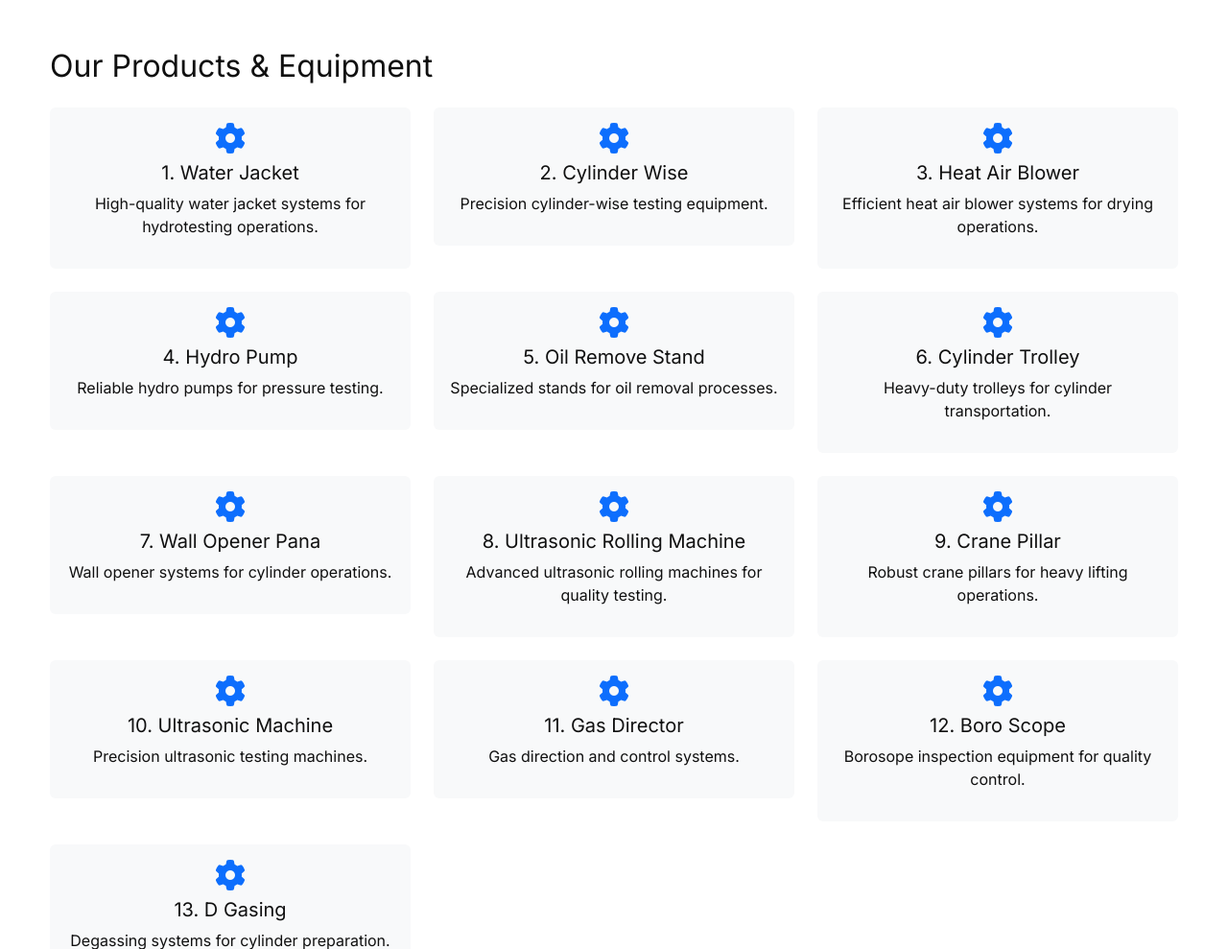
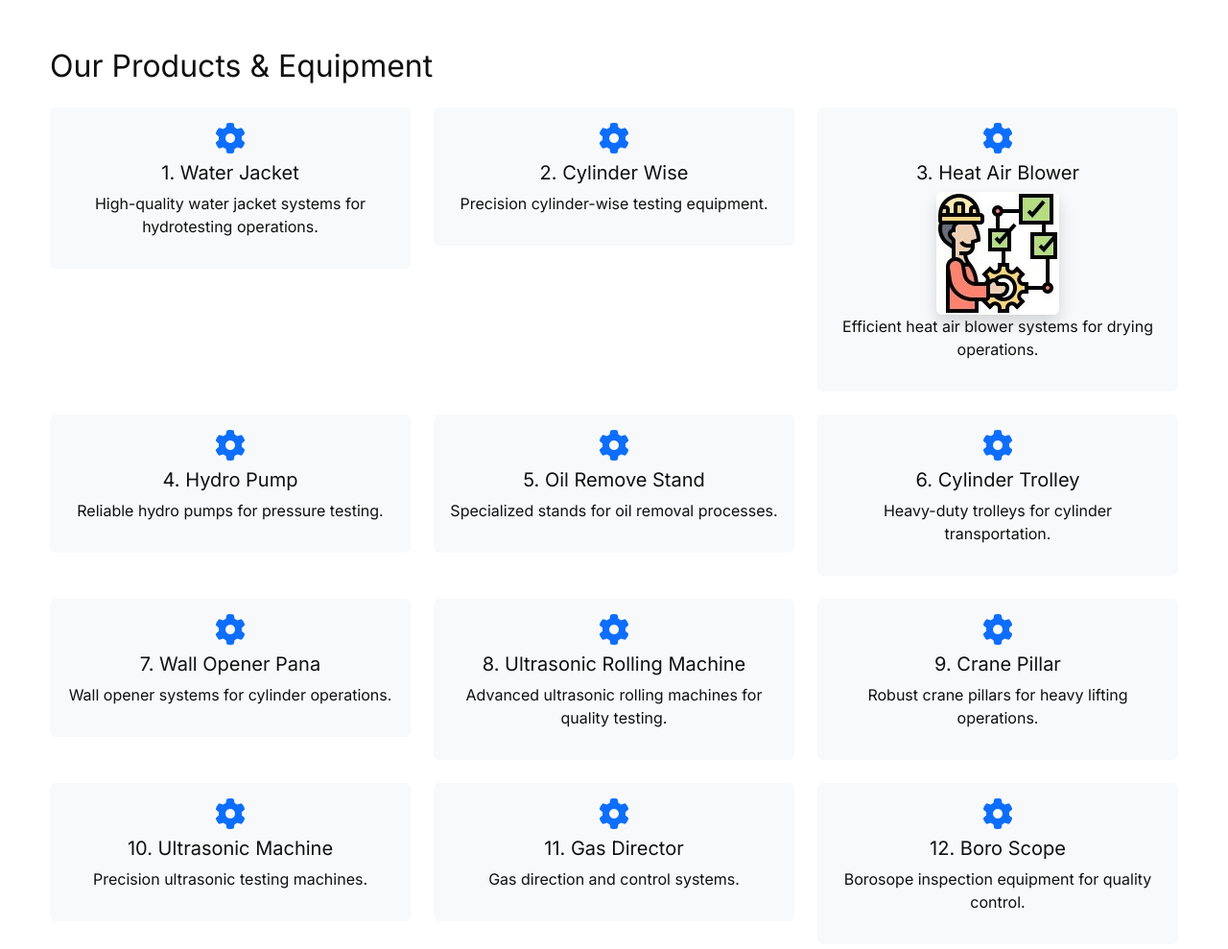
Before and after one commit to yadav-v/OmIndustriesIndia, a Flask app: page /services/cng-hydrotesting-plant in a window 1280 px wide. Shown: the part 504-1493 px from the top of the page at 96% size. Run offline with Flask 3, Linux system fonts and the light colour scheme; some libraries are stand-ins or nearby versions.

Commit message:
changes in images of sewrvice

```diff
--- a/templates/public/pages/service_cng.html
+++ b/templates/public/pages/service_cng.html
@@ -49,6 +49,7 @@
             <div class="equipment-item p-3 bg-light rounded">
               <i class="fas fa-cog fa-2x text-primary mb-2"></i>
               <h5>3. Heat Air Blower</h5>
+               <img src="{{ url_for('static', filename='image/cngmanufacture.jpg') }}" class="img-fluid rounded shadow" alt="CNG Hydrotesting Plant">
               <p>Efficient heat air blower systems for drying operations.</p>
             </div>
           </div>
```
Also changed, not shown: static/image/img5.jpeg (deleted).
